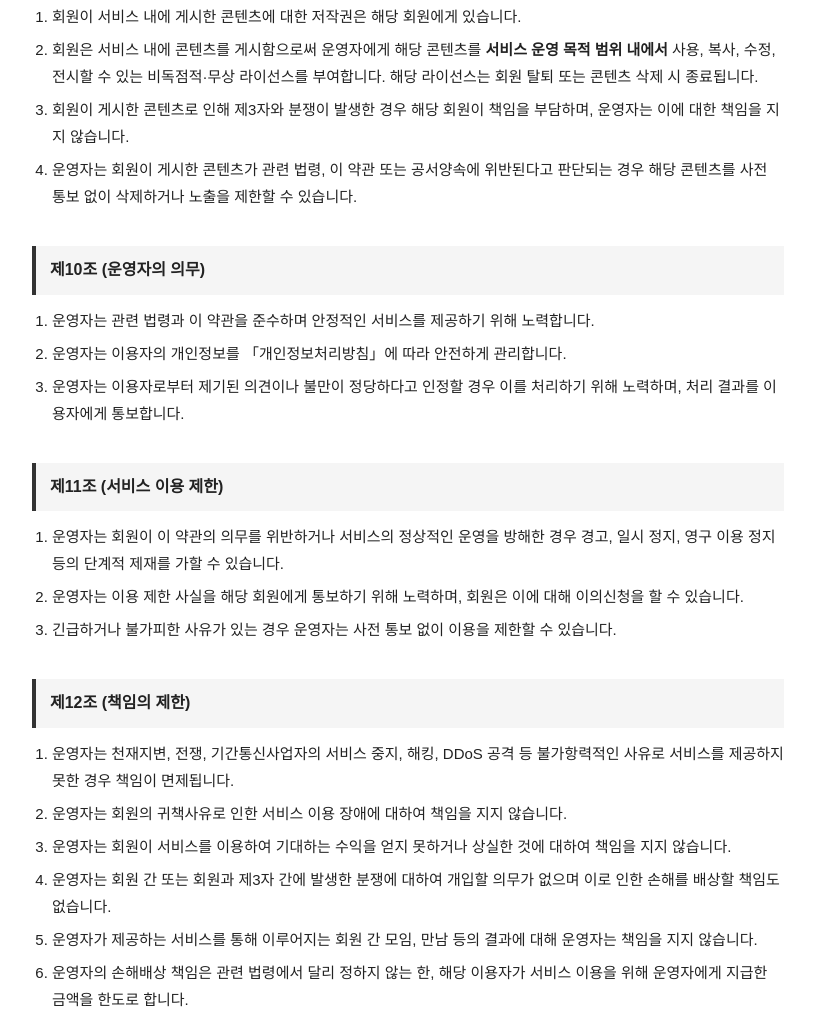
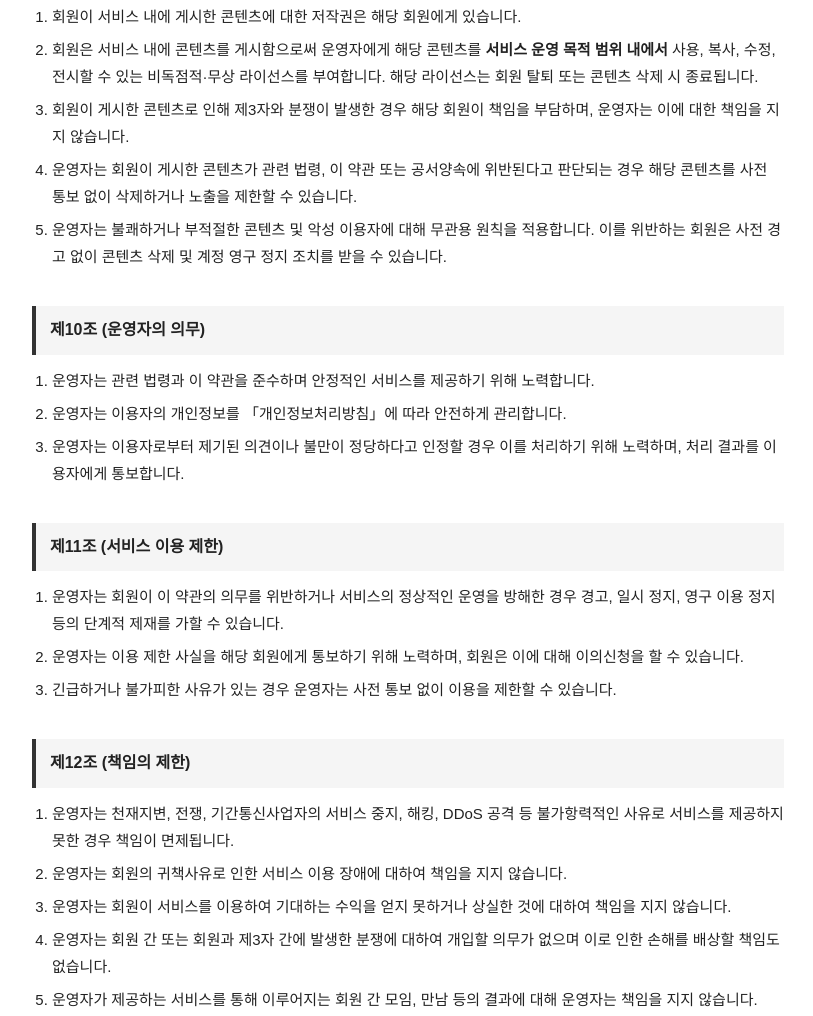
Before and after one commit to excited600/30damm-privacy, a plain HTML site: page terms.html in a window 1280 px wide. Shown: the part 2683-3699 px from the top of the page, without its empty margins (232-1045 px from the left). Drawn offline with Linux system fonts and the light colour scheme.

Commit message:
9조 5항

```diff
--- a/terms.html
+++ b/terms.html
@@ -113,6 +113,7 @@
     <li>회원은 서비스 내에 콘텐츠를 게시함으로써 운영자에게 해당 콘텐츠를 <strong>서비스 운영 목적 범위 내에서</strong> 사용, 복사, 수정, 전시할 수 있는 비독점적·무상 라이선스를 부여합니다. 해당 라이선스는 회원 탈퇴 또는 콘텐츠 삭제 시 종료됩니다.</li>
     <li>회원이 게시한 콘텐츠로 인해 제3자와 분쟁이 발생한 경우 해당 회원이 책임을 부담하며, 운영자는 이에 대한 책임을 지지 않습니다.</li>
     <li>운영자는 회원이 게시한 콘텐츠가 관련 법령, 이 약관 또는 공서양속에 위반된다고 판단되는 경우 해당 콘텐츠를 사전 통보 없이 삭제하거나 노출을 제한할 수 있습니다.</li>
+    <li>운영자는 불쾌하거나 부적절한 콘텐츠 및 악성 이용자에 대해 무관용 원칙을 적용합니다. 이를 위반하는 회원은 사전 경고 없이 콘텐츠 삭제 및 계정 영구 정지 조치를 받을 수 있습니다.</li>
   </ol>
 
   <h2>제10조 (운영자의 의무)</h2>
```
